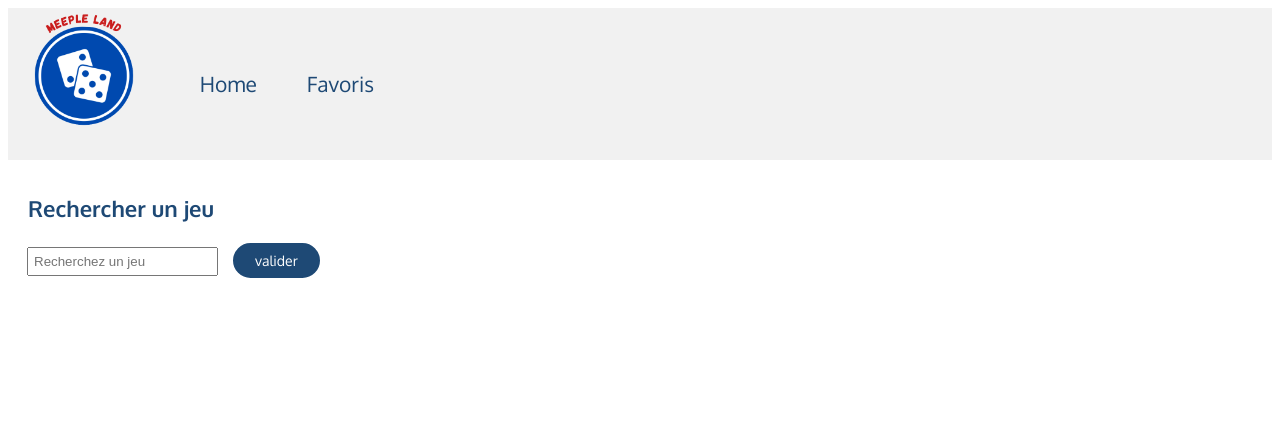
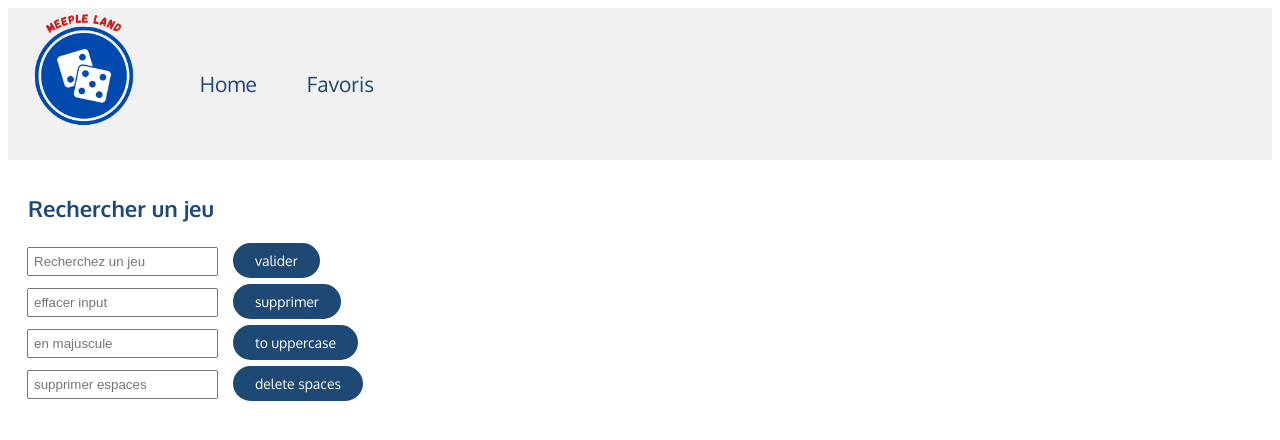
Before and after one commit to PaulinedeValance/boardGameProject, a Vue app: page / in a window 1280 px wide. Shown: the top 440 px of the page. Built offline with nearby package versions, Linux system fonts and the light colour scheme.

Commit message:
diiferent inputs and buttons

```diff
--- a/src/components/Button.vue
+++ b/src/components/Button.vue
@@ -1,9 +1,11 @@
 <script setup lang="ts">
-
+defineProps<{
+    name: string
+}>()
 </script>
 
 <template>
-    <button class="btn-validate" @click="$emit('displayText')">Valider</button>
+    <button class="btn-validate" @click="$emit('clicked')">{{ name }}</button>
 </template>
 
 
@@ -21,9 +23,6 @@
     border-radius: 50px;
     transition: 1000ms;
     transform: translateY(0);
-    /* display: flex;
-    flex-direction: row;
-    align-items: center; */
     cursor: pointer;
     text-transform: lowercase;
 }
--- a/src/components/Input.vue
+++ b/src/components/Input.vue
@@ -5,15 +5,11 @@ defineProps<{
 
 }>()
 
-// defineEmits<{
-//     update: string
-// }>()
 </script>
 
 <template>
     <input class="input-home" type="text" :placeholder="placeholder" :value="modelValue"
         @input="$emit('update:modelValue', ($event.target as HTMLInputElement).value)" />
-    <!-- <p>{{ modelValue }}</p> -->
 </template>
 
 <style scoped>
--- a/src/views/HomePage.vue
+++ b/src/views/HomePage.vue
@@ -5,17 +5,49 @@ import Input from "../components/Input.vue"
 import Button from "../components/Button.vue"
 
 const newGame = ref<string>('')
+const eraseText = ref<string>('')
+const newText = ref<string>('')
+const deleteSpace = ref<string>('')
+
 const logger = () => {
-  console.log(newGame.value)
+  console.log(newGame.value);
+
+}
+const clearInput = () => {
+  return eraseText.value = '';
+
+}
+const transformToUpperCase = () => {
+  newText.value = newText.value.toUpperCase()
+
+}
+
+const deleteSpaceInput = () => {
+  deleteSpace.value = deleteSpace.value.replace(/\s/g, '')
 }
 
 </script>
 
 <template>
   <h1>Rechercher un jeu</h1>
+  <div>
+    <Input v-model="newGame" :placeholder="'Recherchez un jeu'" />
+    <Button @clicked="logger()" :name="'Valider'" />
+  </div>
 
-  <Input v-model="newGame" :placeholder="'Recherchez un jeu'" />
-  <Button @display-text="logger" />
+  <div>
+    <Input v-model="eraseText" :placeholder="'effacer input'" />
+    <Button @clicked="clearInput()" :name="'Supprimer'" />
+  </div>
+  <div>
+    <Input v-model="newText" :placeholder="'en majuscule'" />
+    <Button @clicked="transformToUpperCase()" :name="'to upperCase'" />
+  </div>
+  <div>
+    <Input v-model="deleteSpace" :placeholder="'supprimer espaces'" />
+    <Button @clicked="deleteSpaceInput()" :name="'delete spaces'" />
+  </div>
+
 
 </template>
 
```
